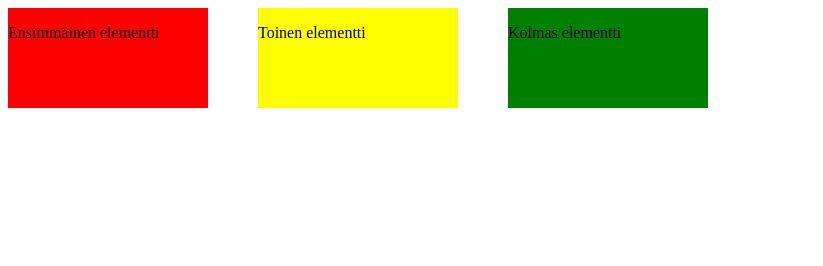
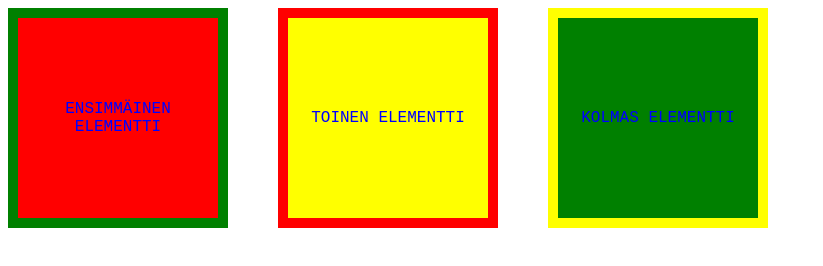
Before and after one commit to Jususteri/Lapio-website, a plain HTML site: page vk3-ex1/position/position.html in a window 1280 px wide. Shown: the whole page, without its empty margins (0-823 px from the left). Drawn offline with Linux system fonts and the light colour scheme.

Commit message:
Osa 3. Kymmenes tehtävä

```diff
--- a/vk3-ex1/position/style.css
+++ b/vk3-ex1/position/style.css
@@ -1,27 +1,55 @@
 .first-box-container {
     width: 200px;
-    height: 100px;
+    height: 200px;
     float: left;
     background-color: red;
     margin-right: 50px;
-
+    border-color: green;
+    border-width: 10px;
+    border-style: solid;
+    text-transform: uppercase;
+    display: flex;
+    justify-content: center;
+    align-items: center;
+    text-align: center;
+    font-family: 'Courier New', Courier, monospace;
 
 }
 
 .second-box-container {
     width: 200px;
-    height: 100px;
+    height: 200px;
     background-color: yellow;
     margin-right: 50px;
     float: left;
-
+    border-color:red;
+    border-width: 10px;
+    border-style: solid;
+    text-transform: uppercase;
+    display: flex;
+    justify-content: center;
+    align-items: center;
+    text-align: center;
+    font-family: 'Courier New', Courier, monospace;
 
 }
 
 .third-box-container {
     width: 200px;
-    height: 100px;
+    height: 200px;
     float: left;
     background-color: green;
+    border-color: yellow;
+    border-width: 10px;
+    border-style: solid;
+    text-transform: uppercase;
+    display: flex;
+    justify-content: center;
+    align-items: center;
+    text-align: center;
+    font-family: 'Courier New', Courier, monospace;
+}
 
+p {
+    color: blue;
 }
```
